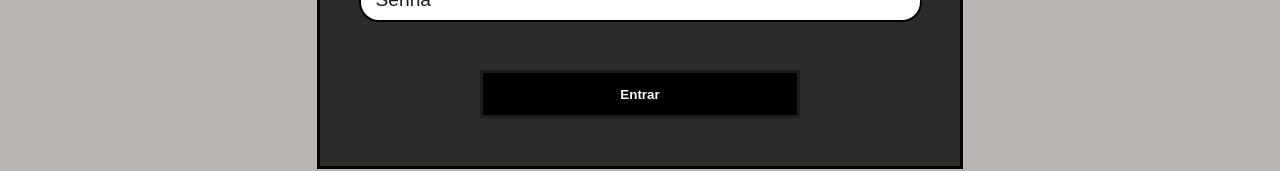
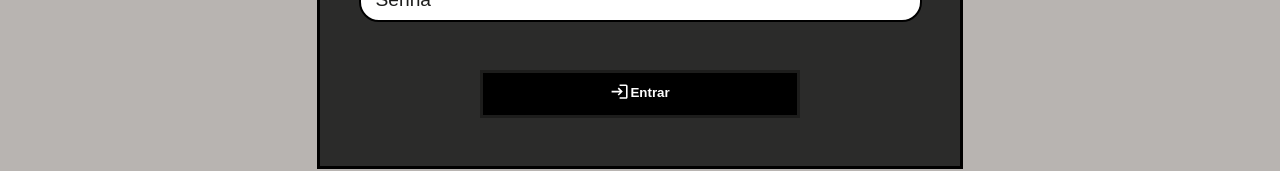
Before and after one commit to tiago-br/gesso-mani-front, a React (Create React App) app: page / in a window 1280 px wide. Shown: the part 466-637 px from the top of the page. Built offline with nearby package versions, Linux system fonts and the light colour scheme.

Commit message:
icone-entrar-login

```diff
--- a/src/components/público/FormLogin.js
+++ b/src/components/público/FormLogin.js
@@ -4,6 +4,8 @@ import api from '../../utils/api.util'
 import { VscGithubInverted } from 'react-icons/vsc'
 import { SiLinkedin } from 'react-icons/si'
 import { FaLock } from 'react-icons/fa'
+import { CgLogIn } from 'react-icons/cg'
+import { MdLogin } from 'react-icons/md'
 
 
 const FormContainer = styled.form`
@@ -216,7 +218,7 @@ class FormLogin extends Component {
                     <UserName placeholder='Usuário' type='text' name='username' value={this.state.username} onChange={this.handleChangeLogin}></UserName>
 
                     <SenhaLogin placeholder='Senha' type='password' name='password' value={this.state.password} onChange={this.handleChangeLogin}></SenhaLogin>
-                    <Button placeholder='Usuario' type='submit' onClick={this.handleSubmit}>Entrar</Button>
+                    <Button placeholder='Usuario' type='submit' onClick={this.handleSubmit}><MdLogin style={{fontSize:'1.2rem',verticalAlign:'middle',paddingRight:'1px', position:'relative',bottom:'2px'}}/>Entrar</Button>
                 </FormContainer>
                 {this.state.msg && <div>{this.state.msg}</div>}
             </ContainerGeral>
```
